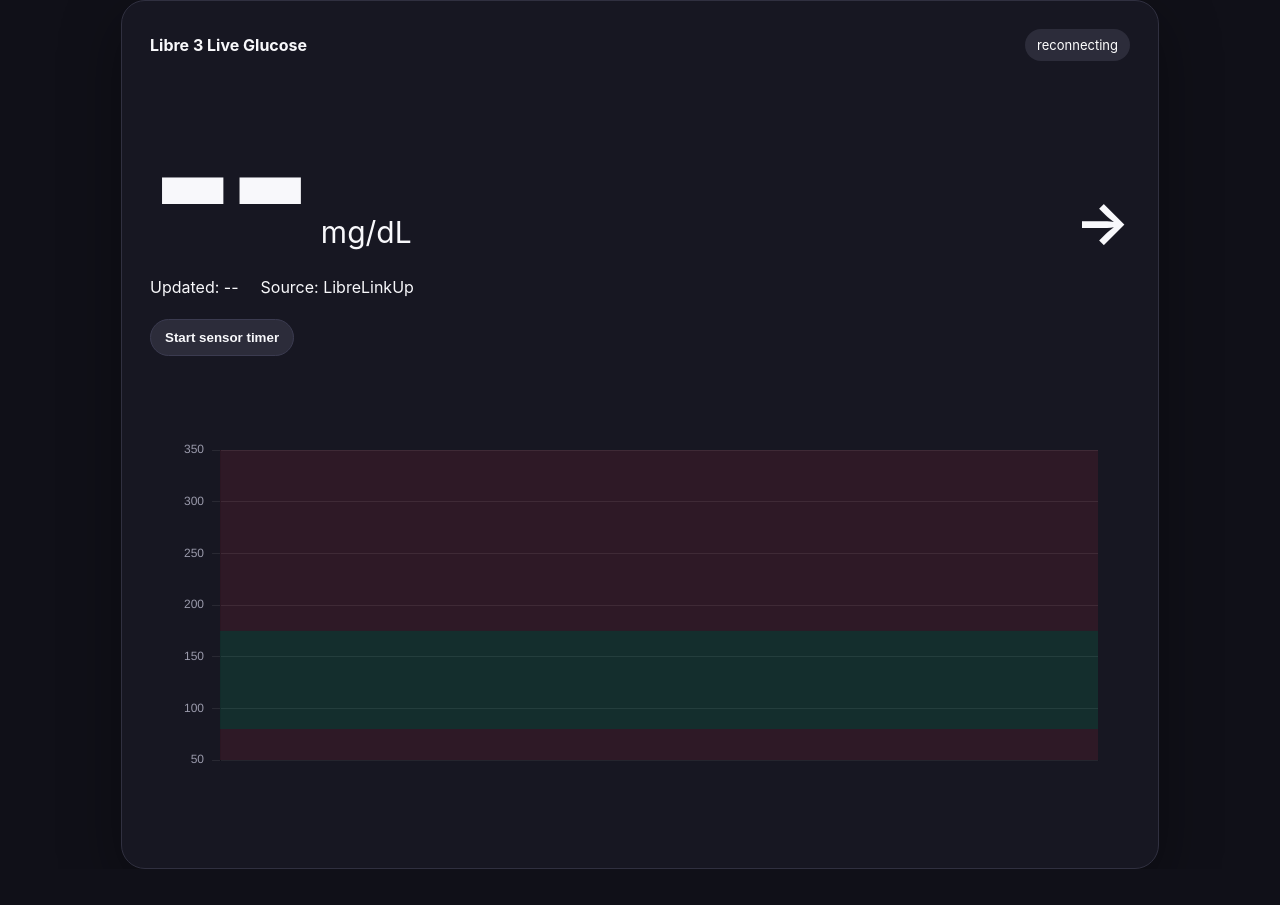
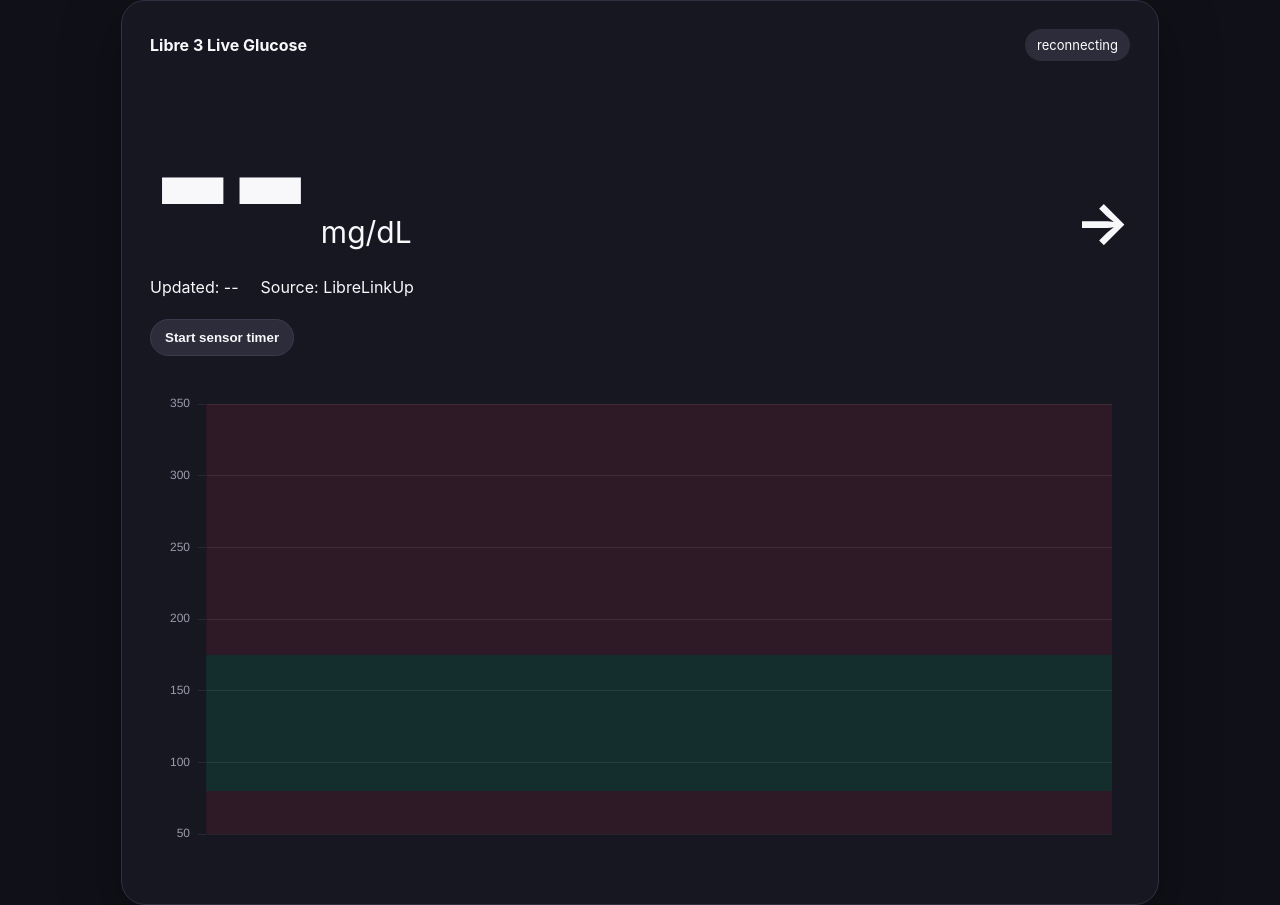
Before and after one commit to deanerphelps/freestylelibreconstant, a website: page public/index.html in a window 1280 px wide. Before the commit the page ends 869 px from the top, so only its background shows below. Drawn offline with nearby package versions, Linux system fonts and the light colour scheme; no server answers.

Commit message:
Adjust chart height. Remove some padding

```diff
--- a/public/index.html
+++ b/public/index.html
@@ -133,9 +133,9 @@
     }
 
     .chartWrap {
-      margin-top: 44px;
-      height: 440px;
-      padding: 22px 14px 38px 14px;
+      margin-top: 20px;
+      height: 500px;
+
       box-sizing: border-box;
       overflow: visible;
     }
```
